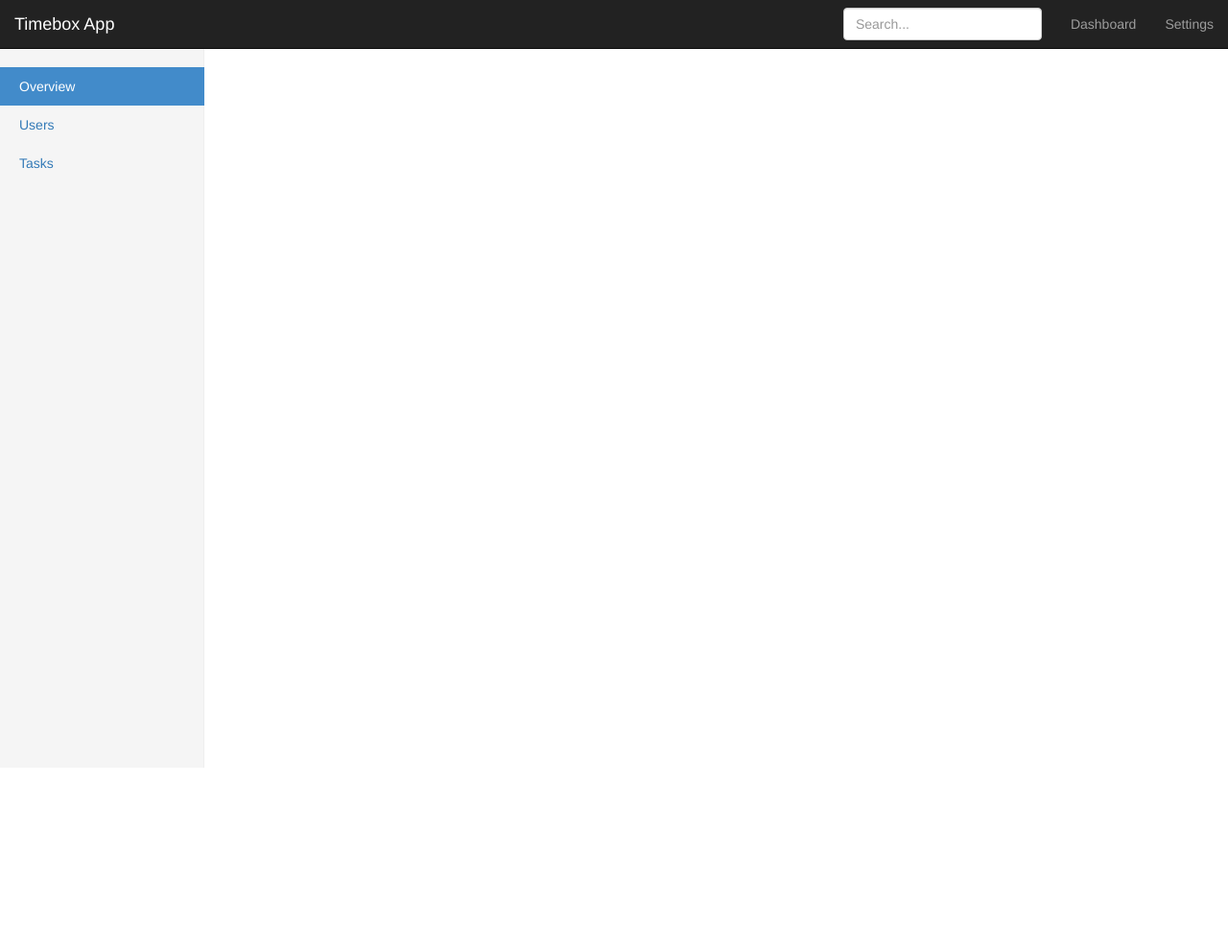
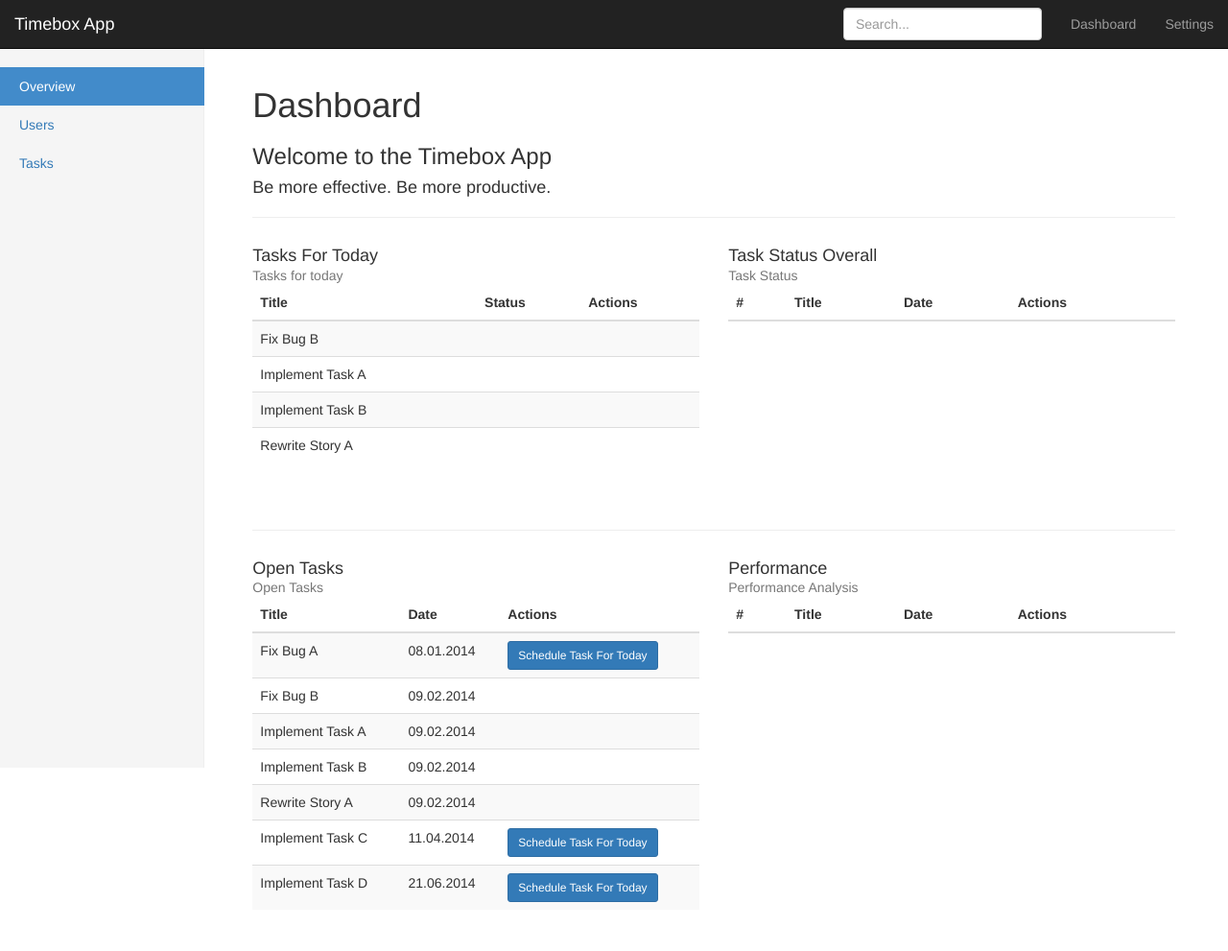
Before and after one commit to busypeoples/timebox, a website: page index.html in a window 1280 px wide. Shown: the whole page at 96% size. Before the commit the page ends 800 px from the top, so only its background shows below. Drawn offline with nearby package versions, Linux system fonts and the light colour scheme; some packages are replaced by stand-ins of ours; a script that the page names is missing; files whose address does not match are found by name.

Commit message:
Updated index.html
-- Added missing scripts
-- Updated navigation

```diff
--- a/index.html
+++ b/index.html
@@ -12,6 +12,7 @@
         <link href="css/custom.css" rel="stylesheet" >
 	</head>
 	<body ng-app="timebox">
+        <div ng-controller="MainController">
 
             <div class="navbar navbar-inverse navbar-fixed-top" role="navigation">
                 <div class="container-fluid">
@@ -22,7 +23,7 @@
                             <span class="icon-bar"></span>
                             <span class="icon-bar"></span>
                         </button>
-                    <a class="navbar-brand" href="#">Timebox App</a>
+                        <a class="navbar-brand" href="#">Timebox App</a> &nbsp;
                     </div>
                     <div class="navbar-collapse collapse">
                         <ul class="nav navbar-nav navbar-right">
@@ -32,7 +33,11 @@
                         <form class="navbar-form navbar-right">
                             <input type="text" class="form-control" placeholder="Search...">
                         </form>
+                        <div class="navbar-left navbar-brand">
+                            <a href="#task?id={{ currentTask.id}}"ng-show="currentTask">{{ currentTask.title }} {{ currentTask.formattedTime }}</a>
                         </div>
+                    </div>
+
                 </div>
             </div>
 
@@ -46,9 +51,11 @@
                         </ul>
                     </div>
                 </div>
-            <div class="col-sm-9 col-sm-offset-3 col-md-10 col-md-offset-2 main" ng-controller="MainController">
+                <div class="col-sm-9 col-sm-offset-3 col-md-10 col-md-offset-2 main">
                     <ng-view></ng-view>
                 </div>
+            </div>
+
         </div>
 
 		<script src="components/angular/angular.min.js"></script>
@@ -58,9 +65,11 @@
 		<script src="src/main.js"></script>
 		<script src="src/ModelFactory.js"></script>
 		<script src="src/UtilsFactory.js"></script>
+		<script src="src/TimerService.js"></script>
+		<script src="src/MainController.js"></script>
 		<script src="src/userController.js"></script>
+		<script src="src/TasksController.js"></script>
 		<script src="src/TaskController.js"></script>
-		<script src="src/TasksController.js"></script>
 		<script src="src/settingsController.js"></script>
 		<script src="src/dashboardController.js"></script>
 	</body>
```
Lines whose indentation alone changed are shown as unchanged.
